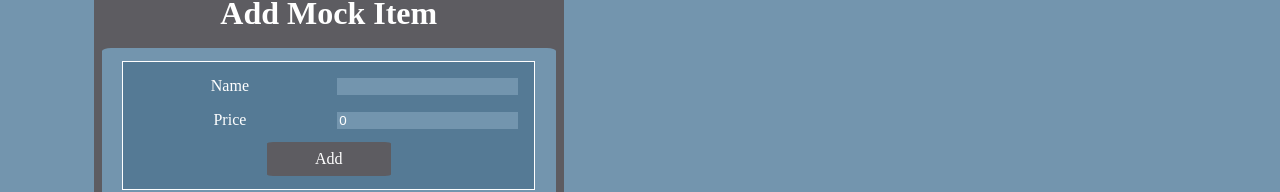
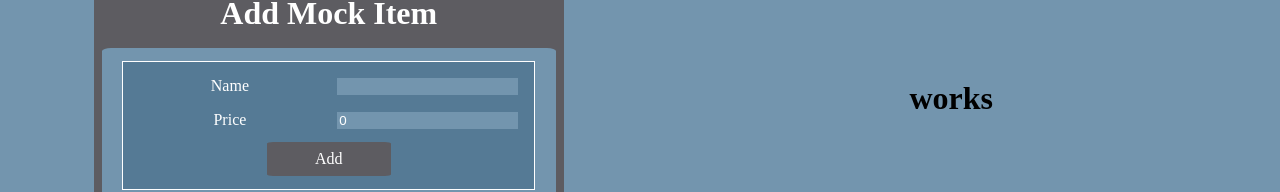
Before and after one commit to RyanWolfen7/RetailRewards, a React (Create React App) app: page / in a window 1280 px wide. Shown: the part 117-309 px from the top of the page. Built offline with nearby package versions, Linux system fonts and the light colour scheme; no server answers; what redux-axios-middleware would draw is missing.

Commit message:
added itemized list component

```diff
--- /dev/null
+++ b/src/components/ItemizedList/ItemizedList.js
@@ -0,0 +1,10 @@
+import React from 'react'
+
+const ItemizedList = props => {
+
+    return (
+        <h1> works </h1>
+    )
+}
+
+export default ItemizedList
--- a/src/components/MainView/MainView.js
+++ b/src/components/MainView/MainView.js
@@ -2,6 +2,7 @@ import React, { useState } from 'react'
 import { MainContainer } from '../../styles/MainStyles'
 import { withRouter } from 'react-router-dom'
 import CalculatorForm from '../CalculatorForm/CalculatorForm'
+import ItemizedList from '../ItemizedList/ItemizedList'
 
 const MainView = props => {
     const [ items, setItems ] = useState([])
@@ -15,6 +16,7 @@ const MainView = props => {
     return (
         <MainContainer>
             <CalculatorForm addToList={addToList}/>
+            <ItemizedList />
         </MainContainer>
     )
 }
```
